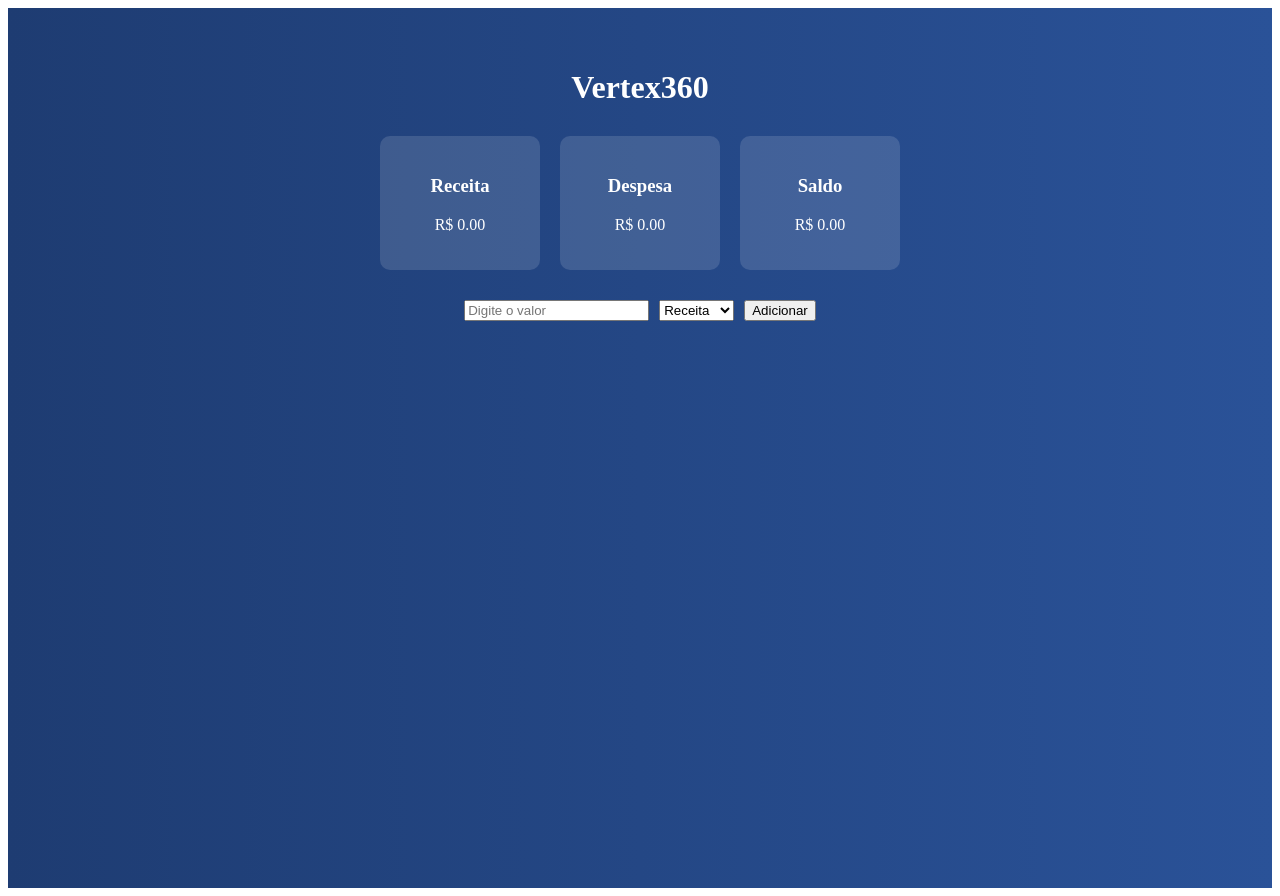
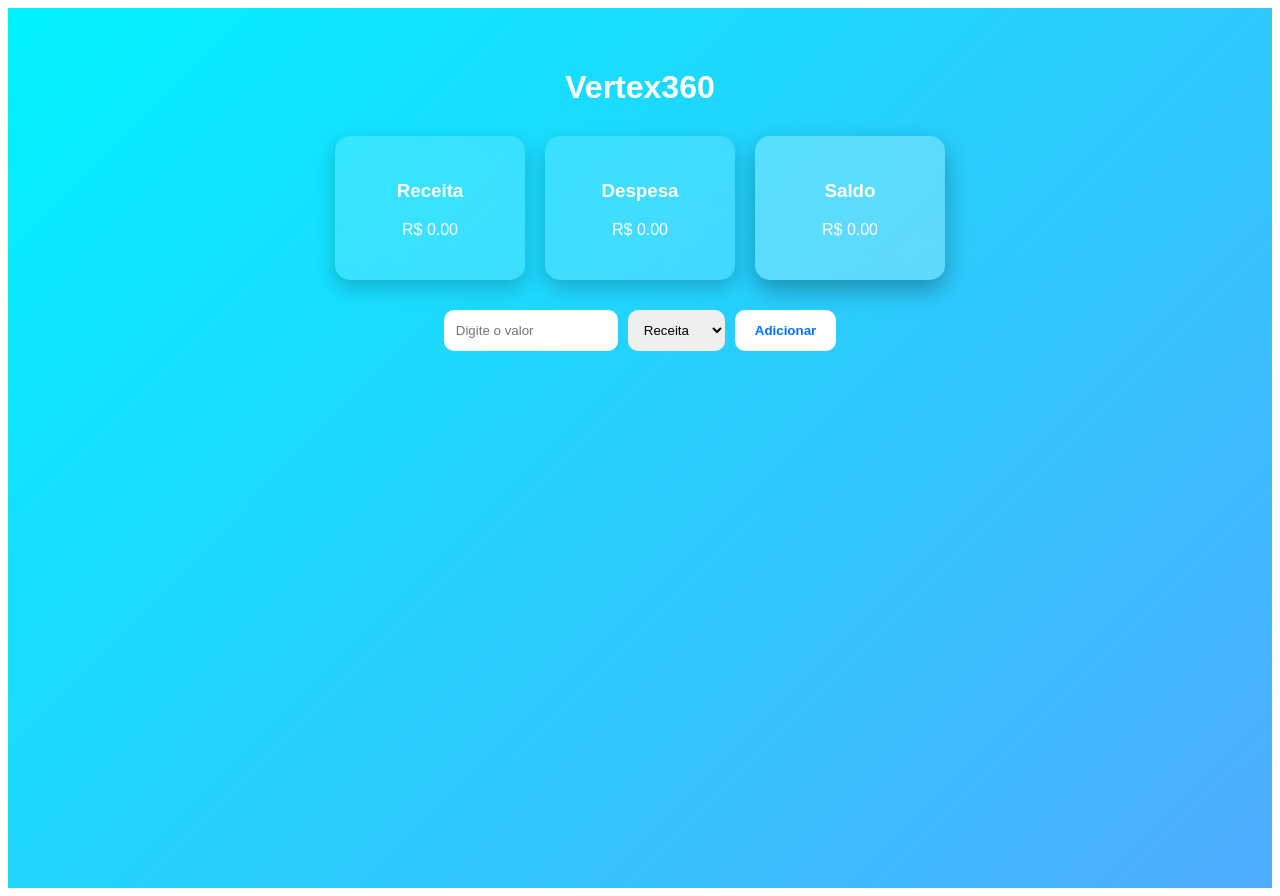
Before and after one commit to paulogomesplanejadorfinanceiro-dot/verte360-app, a React (Vite) app: page / in a window 1280 px wide. Built offline with nearby package versions, Linux system fonts and the light colour scheme.

Commit message:
Update App.jsx

```diff
--- a/src/App.jsx
+++ b/src/App.jsx
@@ -1,7 +1,7 @@
 import { useEffect, useState } from "react";
 import { createClient } from "@supabase/supabase-js";
 
-// 🔗 SUA CONEXÃO
+// 🔗 conexão Supabase
 const supabase = createClient(
   "https://pnurseudpiyyosulmwrf.supabase.co",
   "sb_publishable_YaOLy2InC7wJuVNjqvg8Lw_3pRLwnAY"
@@ -14,14 +14,14 @@ export default function App() {
   const [receita, setReceita] = useState(0);
   const [despesa, setDespesa] = useState(0);
 
-  // 🔐 pega usuário logado
+  // 🔐 sessão
   useEffect(() => {
     supabase.auth.getSession().then(({ data }) => {
       setUser(data.session?.user || null);
     });
   }, []);
 
-  // 📊 buscar dados do banco
+  // 📊 carregar dados
   async function carregarDados() {
     if (!user) return;
 
@@ -50,12 +50,11 @@ export default function App() {
     setDespesa(totalDespesa);
   }
 
-  // 🔁 sempre que usuário carregar
   useEffect(() => {
     carregarDados();
   }, [user]);
 
-  // ➕ adicionar valor
+  // ➕ adicionar
   async function adicionar() {
     if (!valor) return;
 
@@ -68,8 +67,8 @@ export default function App() {
     ]);
 
     if (error) {
+      alert("Erro ao salvar");
       console.log(error);
-      alert("Erro ao salvar!");
       return;
     }
 
@@ -81,8 +80,10 @@ export default function App() {
 
   return (
     <div style={styles.container}>
-      <h1>Vertex360</h1>
-      <p>{user?.email}</p>
+      <div style={styles.header}>
+        <h1>Vertex360</h1>
+        <p>{user?.email}</p>
+      </div>
 
       <div style={styles.cards}>
         <div style={styles.card}>
@@ -95,7 +96,7 @@ export default function App() {
           <p>R$ {despesa.toFixed(2)}</p>
         </div>
 
-        <div style={styles.card}>
+        <div style={styles.cardHighlight}>
           <h3>Saldo</h3>
           <p>R$ {saldo.toFixed(2)}</p>
         </div>
@@ -103,46 +104,98 @@ export default function App() {
 
       <div style={styles.form}>
         <input
+          style={styles.input}
           placeholder="Digite o valor"
+          type="number"
           value={valor}
           onChange={(e) => setValor(e.target.value)}
         />
 
-        <select value={tipo} onChange={(e) => setTipo(e.target.value)}>
+        <select
+          style={styles.select}
+          value={tipo}
+          onChange={(e) => setTipo(e.target.value)}
+        >
           <option value="receita">Receita</option>
           <option value="despesa">Despesa</option>
         </select>
 
-        <button onClick={adicionar}>Adicionar</button>
+        <button style={styles.button} onClick={adicionar}>
+          Adicionar
+        </button>
       </div>
     </div>
   );
 }
 
-// 🎨 estilo simples (depois melhoramos)
+// 🎨 DESIGN PROFISSIONAL
 const styles = {
   container: {
+    minHeight: "100vh",
+    padding: "40px 20px",
+    fontFamily: "Arial, sans-serif",
+    color: "#fff",
+    background: "linear-gradient(135deg, #00f2fe, #4facfe)",
     textAlign: "center",
-    padding: "40px",
-    background: "linear-gradient(to right, #1e3c72, #2a5298)",
-    minHeight: "100vh",
-    color: "#fff",
   },
+
+  header: {
+    marginBottom: "30px",
+  },
+
   cards: {
     display: "flex",
     justifyContent: "center",
     gap: "20px",
-    margin: "30px 0",
+    flexWrap: "wrap",
+    marginBottom: "30px",
   },
+
   card: {
-    background: "#ffffff22",
-    padding: "20px",
-    borderRadius: "10px",
-    width: "120px",
+    background: "rgba(255,255,255,0.15)",
+    padding: "25px",
+    borderRadius: "15px",
+    width: "140px",
+    backdropFilter: "blur(10px)",
+    boxShadow: "0 8px 20px rgba(0,0,0,0.2)",
   },
+
+  cardHighlight: {
+    background: "rgba(255,255,255,0.25)",
+    padding: "25px",
+    borderRadius: "15px",
+    width: "140px",
+    backdropFilter: "blur(10px)",
+    boxShadow: "0 10px 25px rgba(0,0,0,0.3)",
+  },
+
   form: {
     display: "flex",
     justifyContent: "center",
     gap: "10px",
+    flexWrap: "wrap",
+  },
+
+  input: {
+    padding: "12px",
+    borderRadius: "10px",
+    border: "none",
+    width: "150px",
+  },
+
+  select: {
+    padding: "12px",
+    borderRadius: "10px",
+    border: "none",
+  },
+
+  button: {
+    padding: "12px 20px",
+    borderRadius: "10px",
+    border: "none",
+    background: "#ffffff",
+    color: "#0072ff",
+    fontWeight: "bold",
+    cursor: "pointer",
   },
 };
```
